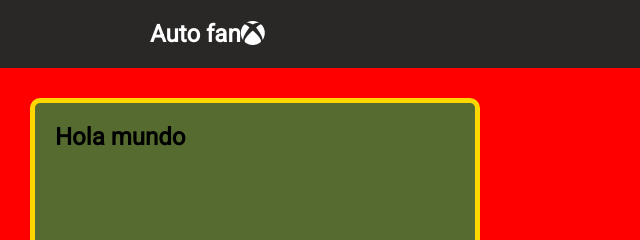
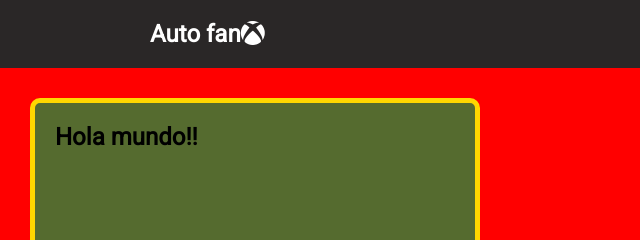
Before and after one commit to Carlosefg/repo181, a plain HTML site: page index.html in a window 1280 px wide. Shown: the top 240 px of the page, 0-640 px from the left. Drawn offline with nearby package versions, Linux system fonts and the light colour scheme.

Commit message:
Update index.html

```diff
--- a/index.html
+++ b/index.html
@@ -26,7 +26,7 @@
     </header>
     <main>
         <div class="caja" >
-            <h2>Hola mundo</h2>
+            <h2>Hola mundo!!</h2>
         </div>
         <div class="caja">
             <svg xmlns="http://www.w3.org/2000/svg" width="16" height="16" fill="currentColor" class="bi bi-wifi-2" viewBox="0 0 16 16">
```
